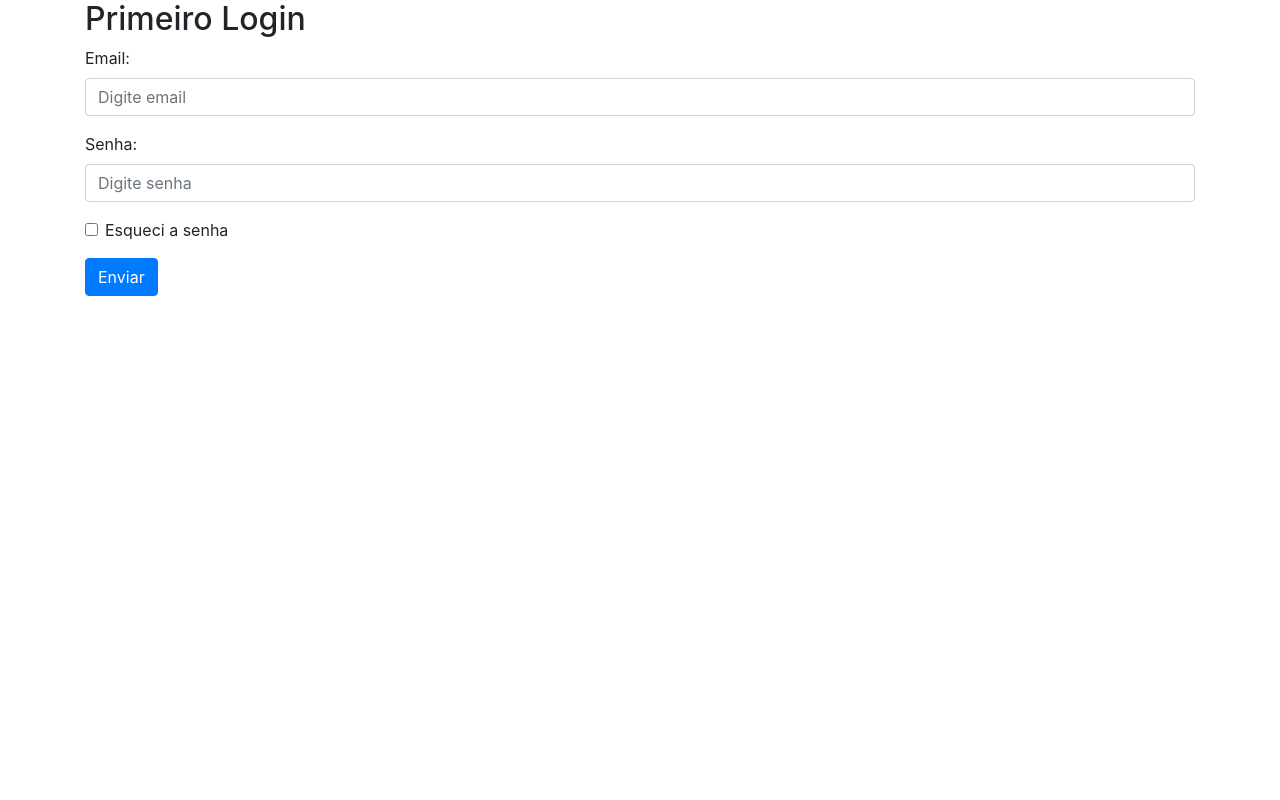
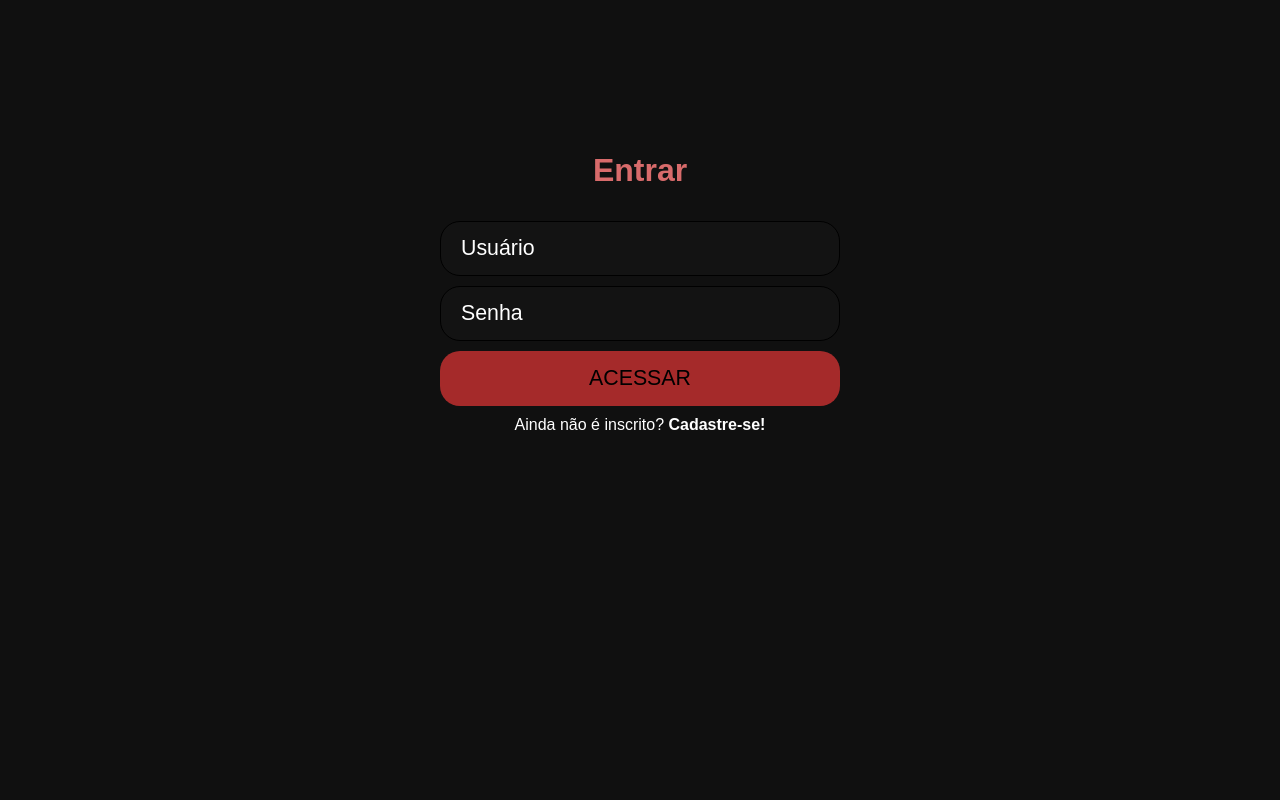
Before and after one commit to GuilhermeHagos/APSWeb, a PHP site: page / in a window 1280 px wide. Run offline with PHP 8.4, Linux system fonts and the light colour scheme.

Commit message:
Atualizando com johny
integrando johny

```diff
--- /dev/null
+++ b/css/estilo.css
@@ -0,0 +1,95 @@
+*{
+	margin: 0px;
+	padding: 0px;
+}
+body{
+	background-color: rgba(0, 0, 0, 0.938);
+	background-position: 50% 90%;
+	color: rgb(0, 0, 0);
+	font-family: arial;
+	background-repeat: no-repeat;
+
+
+}
+input{
+	display: block;
+	height: 55px;
+	width: 400px;
+	margin: 10px;
+	border-radius: 20px;
+	border: 1px solid rgb(0, 0, 0);
+	font-size: 16pt;
+	padding: 10px 20px;
+	background-color: rgb(255, 255, 255, 0.01);
+	color: rgb(0, 0, 0);
+	outline: none;
+}
+
+div#corpo-form{
+	/*background-color: red;*/
+	/*border: 1px solid rgb(0, 0, 0);
+	border-radius: 20px;*/
+	width: 420px;
+	margin: 130px auto 0px auto;
+}
+div#corpo-form-Cad
+{
+	/*background-color: red;*/
+	width: 420px;
+	margin: 80px auto 0px auto;
+}
+div#corpo-form h1, div#corpo-form-Cad h1{
+	text-align: center;
+	padding: 22px;
+	color: rgb(216, 107, 107);
+
+}
+
+a{
+	color: rgb(255, 255, 255);
+	text-decoration: none;
+	text-align: center;
+	display: block;
+}
+
+a:hover{
+	text-decoration: underline;
+}
+
+input[type=submit]{
+	background-color: rgb(165, 42, 42);
+	border: none;
+	cursor: pointer;
+}
+
+::-webkit-input-placeholder { /* WebKit browsers */
+  color: #fff;
+}
+
+:-moz-placeholder { /* Mozilla Firefox 4 to 18 */
+  color: #fff;
+}
+
+::-moz-placeholder { /* Mozilla Firefox 19+ */
+  color: #fff;
+}
+
+:-ms-input-placeholder { /* Internet Explorer 10+ */
+  color: #fff;
+}
+
+div#msg-sucesso{
+	width: 400px;
+	margin: 10px auto;
+	padding: 10px;
+	background-color: rgba(50,205,50,.3);
+	border: 1px solid rgb(34,139,34);
+}
+
+div.msg-erro{
+	width: 400px;
+	margin: 10px auto;
+	padding: 10px;
+	background-color: rgba(250,128,114,.3);
+	border: 1px solid rgb(165,42,42);
+}
--- a/index.php
+++ b/index.php
@@ -1,42 +1,60 @@
-<?php if(isset($_GET['login']) && $_GET['login'] == 'erro')
-  {
+<?php
+require_once 'CLASSES/usuarios.php';
+$u = new Usuario();
 ?>
-    <div class="text-danger">
-      ERRO - Usuario Invalido!
+
+<html lang="pt-br">
+
+<head>
+	<meta charset="utf-8" />
+	<title>Login</title>
+	<link rel="stylesheet" href="css/estilo.css">
+	<meta name="viewport" content="width=device-width">
+</head>
+
+<body>
+	<div id="corpo-form">
+		<h1>Entrar</h1>
+		<form method="POST">
+			<input type="email" placeholder="Usuário" name="email">
+			<input type="password" placeholder="Senha" name="senha">
+			<input type="submit" value="ACESSAR">
+			<a href="cadastrar.php">Ainda não é inscrito?<strong> Cadastre-se!</strong></a>
+		</form>
+	</div>
+	<?php
+	if (isset($_POST['email'])) {
+		$email = addslashes($_POST['email']);
+		$senha = addslashes($_POST['senha']);
+
+		if (!empty($email) && !empty($senha)) {
+			$u->conectar("apsweb", "http://127.0.0.1/", "root", "");
+			if ($u->msgErro == "") {
+				if ($u->logar($email, $senha)) {
+					header("location: AreaPrivada.php");
+				} else {
+	?>
+					<div class="msg-erro">
+						Email e/ou senha estão incorretos!
 					</div>
 				<?php
 				}
+			} else {
 				?>
-<!DOCTYPE html>
-<html lang="en">
-  <head>
-    <title>Bootstrap Example</title>
-    <meta charset="utf-8">
-    <meta name="viewport" content="width=device-width, initial-scale=1">
-    <link rel="stylesheet" href="https://maxcdn.bootstrapcdn.com/bootstrap/4.3.1/css/bootstrap.min.css">
-    <script src="https://ajax.googleapis.com/ajax/libs/jquery/3.4.1/jquery.min.js"></script>
-    <script src="https://cdnjs.cloudflare.com/ajax/libs/popper.js/1.14.7/umd/popper.min.js"></script>
-    <script src="https://maxcdn.bootstrapcdn.com/bootstrap/4.3.1/js/bootstrap.min.js"></script>
-  </head>
-  <body>
-    <div class="container">
-      <h2>Primeiro Login</h2>
-      <form action="valida_login.php" method="post">
-        <div class="form-group">
-          <label for="email">Email:</label>
-          <input type="email" class="form-control" id="email" placeholder="Digite email" name="email">
+				<div class="msg-erro">
+					<?php echo "Erro: " . $u->msgErro; ?>
 				</div>
-        <div class="form-group">
-          <label for="pwd">Senha:</label>
-          <input type="password" class="form-control" id="pwd" placeholder="Digite senha" name="senha">
+			<?php
+			}
+		} else {
+			?>
+			<div class="msg-erro">
+				Preencha todos os campos!
 			</div>
-        <div class="form-group form-check">
-          <label class="form-check-label">
-            <input class="form-check-input" type="checkbox" name="remember"> Esqueci a senha
-          </label>
-        </div>
-        <button type="submit" class="btn btn-primary">Enviar</button>
-      </form>
-    </div>
+	<?php
+		}
+	}
+	?>
 </body>
+
 </html>
--- a/principal.php
+++ /dev/null
@@ -1,4 +0,0 @@
-Cadastro | Consultas | Sair
-<?php
-  	require_once 'ListarUsuarios.php';
-?>
--- a/reserva.sql
+++ b/reserva.sql
@@ -21,6 +21,10 @@ SET time_zone = "+00:00";
 -- Banco de dados: `apsweb`
 --
 
+
+CREATE DATABASE apsweb;
+
+use apsweb;
 -- --------------------------------------------------------
 
 --
--- /dev/null
+++ b/sair.php
@@ -0,0 +1,4 @@
+<?php
+session_start();
+unset($_SESSION['id_usuario']);
+header("location: index.php");
```
Also changed, not shown: CLASSES/usuarios.php (added, +57 -0 lines), ListarUsuarios.php (deleted, +0 -68 lines), UsuarioExcluirOk.php (deleted, +0 -21 lines), areaPrivada.php (added, +12 -0 lines), banco_de_dados.txt (added, +35 -0 lines), cadastrar.php (added, +80 -0 lines), usuarioIncluir.php (deleted, +0 -34 lines), usuarioIncluirOk.php (deleted, +0 -23 lines), valida_login.php (deleted, +0 -33 lines), imagem/Button-Add-icon.png (deleted), imagem/Button-Delete-icon.png (deleted), imagem/Button-Ok-icon.png (deleted), imagem/icone-financeiro.png (deleted), imagem/pen-icon.png (deleted), 1 more files. Lines whose indentation alone changed are shown as unchanged.
